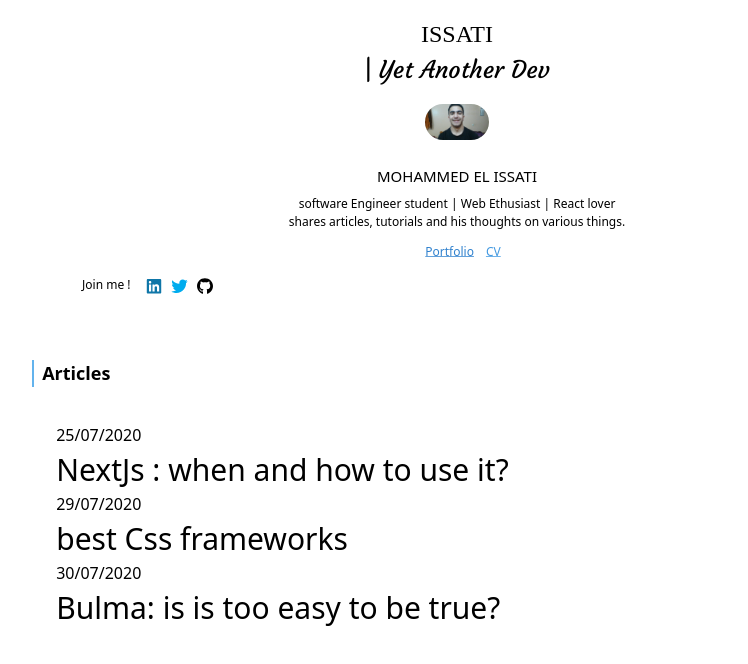
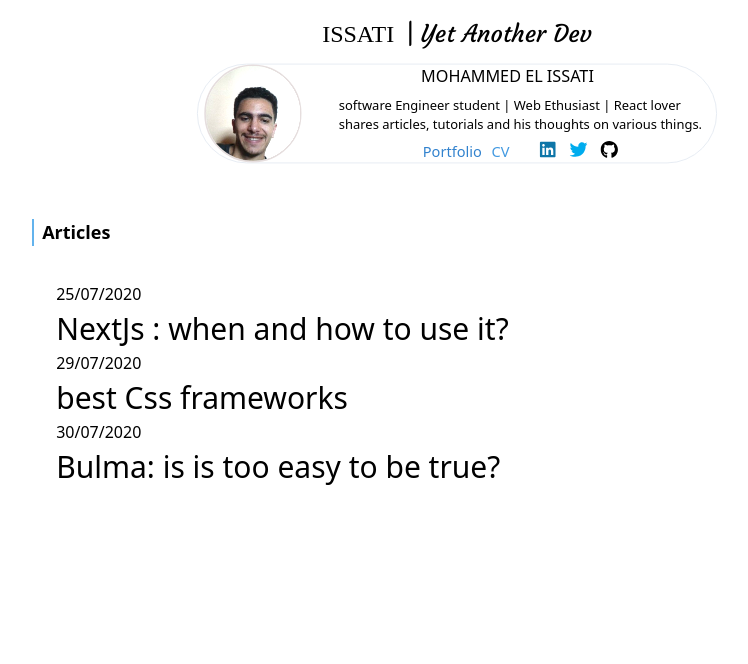
Before and after one commit to onceLearner/portfolio, a Next.js app: page / in a window 1280 px wide. Shown: the top 664 px of the page, without its empty margins (183-931 px from the left). Built offline with nearby package versions, Linux system fonts and the light colour scheme; a web font is replaced by a local one.

Commit message:
add some stuff to card

```diff
--- a/pages/index.js
+++ b/pages/index.js
@@ -18,49 +18,67 @@ export default function Home() {
         <div id="containerOfPage" className="mx-auto p-4">
           <div id="card">
             <div className="text-center text-2xl font-sans" id="Yetanother">
-              <h1>
-                <h5 id="issatiText">ISSATI </h5>| Yet Another Dev
+              <h1 className="flex justify-center">
+                <h5 id="issatiText" className="mr-3">
+                  ISSATI
+                </h5>
+                | Yet Another Dev
               </h1>
             </div>
-            <div className="w-16 h-10 mx-auto  mt-4 " id="contImage">
-              <img src="/issati.jpg" className="rounded-full"></img>
-            </div>
+
             <div
               id="personalCard"
-              className=" rounded-lg  max-w-screen-lg mx-auto transform scale-75"
+              className="flex  items-center    md:border  rounded-full  max-w-screen-sm  mx-auto "
             >
-              <div className="text-center">
-                <h3 className="text-xl font-thin">MOHAMMED EL ISSATI </h3>
-                <p className="p-2 font-hairline ">
+              <div className="pr-2 pl-2" id="contImage">
+                <img src="/issati2.jpg" className="imgReda "></img>
+              </div>
+              <div id="mainBioAndSocial" className="">
+                <div id="Bio" className="">
+                  <div className="flex justify-center items-center pr-8">
+                    <h3 className="text-xl font-light">MOHAMMED EL ISSATI </h3>
+                  </div>
+                  <p className="p-2 font-hairline  ">
                     software Engineer student | Web Ethusiast | React lover{" "}
                     <br></br>shares articles, tutorials and his thoughts on
                     various things.
                   </p>
                 </div>
-              <div className="text-center p-2">
+                <div
+                  id="portfolCv_SocilaContainer"
+                  className="flex justify-center gap-4"
+                >
+                  <div id="Pages" className=" ">
                     <Link href="portfolio" className="">
-                  <a className="text-blue-600 underline px-4">Portfolio</a>
+                      <a className="text-blue-600 text-lg hover:underline ">
+                        Portfolio
+                      </a>
                     </Link>
+
                     <Link href="cv">
-                  <a className="text-blue-500 underline">CV</a>
+                      <a className="text-blue-500 ml-3 hover:underline  mr-5 text-lg">
+                        CV
+                      </a>
                     </Link>
                   </div>
 
-              <div className="flex items-center m-3 " id="socialCont">
-                <p className=""> Join me !</p>
-                <a href="https://www.linkedin.com/in/mohammed-el-issati-2a62a3123/">
-                  <FaLinkedin
-                    color="#0e76a8"
-                    size={22}
-                    className="mt-1 ml-5 mr-3"
-                  />{" "}
+                  <div id="IconSocialCont" className="flex ">
+                    <a
+                      href="https://www.linkedin.com/in/mohammed-el-issati-2a62a3123/"
+                      target="_blank"
+                    >
+                      <FaLinkedin color="#0e76a8" className="mr-4" size={22} />
                     </a>
-                <a href="https://twitter.com/redaamir972">
-                  <FaTwitter color="#00acee" size={22} className="mt-1 mr-3" />{" "}
+                    <div className="amine3">
+                      <a href="https://twitter.com/redaamir972" target="_blank">
+                        <FaTwitter color="#00acee" size={22} className="mr-4" />{" "}
                       </a>
-                <a href="https://github.com/oncelearner">
-                  <FaGithub className="mt-1" size={22} />{" "}
+                    </div>
+                    <a href="https://github.com/oncelearner" target="_blank">
+                      <FaGithub size={22} />{" "}
                     </a>
+                  </div>
+                </div>
               </div>
             </div>
           </div>
--- a/pages/portfolio.js
+++ b/pages/portfolio.js
@@ -1,18 +1,25 @@
 import React, { useState } from "react";
+import Card from "../src/components/card";
+import { FaArrowCircleLeft } from "react-icons/fa";
 import Link from "next/link";
 const Portfolio = () => {
   return (
     <div className=" p-8 ">
-      <div className="p-4 shadow bg-blue-900  rounded-lg">
-        <h2 className="px-5  py-2 text-red-500 text-center text-lg ">
-          this is my porfolio
-        </h2>
-        <Link href="index" className="underline bg-blue">
-          <a className="text-blue-200 shadow border-b hover:text-red-300">
-            {" "}
-            return back
-          </a>
-        </Link>
+      <Link href="index" className="flex ">
+        <a className=" text-blue-700 shadow-2xl  hover:text-red-300">
+          {" "}
+          <FaArrowCircleLeft /> back
+        </a>
+      </Link>
+      <div id="all_cards" className="p-3 flex justify-evenly gap-3">
+        <Card name="reda"></Card>
+        <Card name="reda2"></Card>
+      </div>
+      <div className="">
+        <div className="flex justify-center">
+          <p>A</p>
+          <p>B</p>
+        </div>
       </div>
     </div>
   );
--- a/postcss.config.js
+++ b/postcss.config.js
@@ -16,6 +16,6 @@ module.exports = {
     //       },
     //     ]
     //   : undefined,
-    "autoprefixer",
+    "autoprefixer", // for all browser type moz webkit ..
   ],
 };
--- /dev/null
+++ b/src/components/card.js
@@ -0,0 +1,10 @@
+import React from "react";
+const Card = (probs) => {
+  return (
+    <div className="container shadow border rounded-full p-3  ">
+      <h3 className="text-2xl"> project {probs.name} </h3>
+      <p> this the description of project {probs.name}</p>
+    </div>
+  );
+};
+export default Card;
--- a/src/styles/indexStyle.css
+++ b/src/styles/indexStyle.css
@@ -1,6 +1,6 @@
 @import url("https://fonts.googleapis.com/css2?family=Courgette&family=Fredericka+the+Great&display=swap");
 #personalCard {
-  border-radius: 39px;
+  /* border-radius: 39px; */
 }
 
 @media (min-width: 700px) {
@@ -14,3 +14,35 @@
 #issatiText {
   font-family: "Fredericka the Great", cursive;
 }
+.amine {
+  border: 2px solid rgb(47, 171, 243);
+  height: 37px;
+  width: 37px;
+  border-radius: 20px;
+  padding-left: 5px;
+  padding-top: 2px;
+}
+.amine:hover {
+  background-color: rgb(60, 74, 104);
+  box-shadow: 4px 4px 3px 5px rgb(233, 233, 233);
+}
+/* #contImage {
+  border: 2px rgb(43, 35, 35) solid;
+  object-fit: contain;
+}
+*/
+
+.imgReda {
+  object-fit: contain;
+  height: 10%;
+  width: 15vh;
+  border-radius: 10vh;
+  margin-right: 30px;
+  filter: brightness(1.5);
+  border: 2px rgb(153, 148, 148) solid;
+}
+#personalCard {
+  transform: scale(0.81);
+  /* border-radius: 80px; */
+  box-sizing: content-box;
+}
```
Also changed, not shown: public/issati2.jpg (added). Lines whose indentation alone changed are shown as unchanged.
